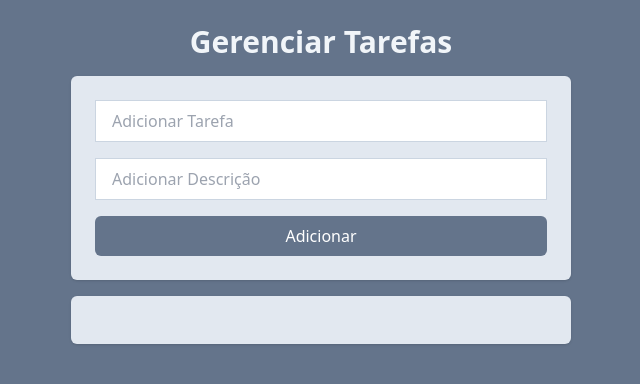
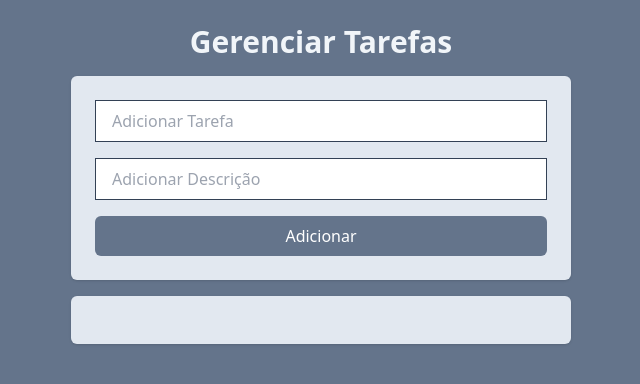
Before and after one commit to evisonpacheco/task-manager, a React (Vite) app: page / in a window 1280 px wide. Shown: the top 384 px of the page, without its empty margins (319-959 px from the left). Built offline with nearby package versions, Linux system fonts and the light colour scheme.

Commit message:
update: criando component Input

```diff
--- a/src/components/AddTask.jsx
+++ b/src/components/AddTask.jsx
@@ -1,4 +1,5 @@
 import { useState } from "react";
+import Input from "./Input";
 
 function AddTask({ onClickAddTask }) {
   const [title, setTitle] = useState("");
@@ -6,17 +7,15 @@ function AddTask({ onClickAddTask }) {
 
   return (
     <div className="space-y-4 p-6 bg-slate-200 rounded-md shadow flex flex-col">
-      <input
+      <Input
         type="text"
         placeholder="Adicionar Tarefa"
-        className="border border-slate-300 outline-slate-400 px-4 py-2 rouded-md"
         value={title}
         onChange={(event) => setTitle(event.target.value)}
       />
-      <input
+      <Input
         type="text"
         placeholder="Adicionar Descrição"
-        className="border border-slate-300 outline-slate-400 px-4 py-2 rouded-md"
         value={description}
         onChange={(event) => setDescription(event.target.value)}
       />
--- /dev/null
+++ b/src/components/Input.jsx
@@ -0,0 +1,10 @@
+function Input(props) {
+  return (
+    <input
+      className="border border-slate-700 outline-slate-400 px-4 py-2 rouded-md"
+        {...props}
+    />
+  );
+}
+
+export default Input;
```
